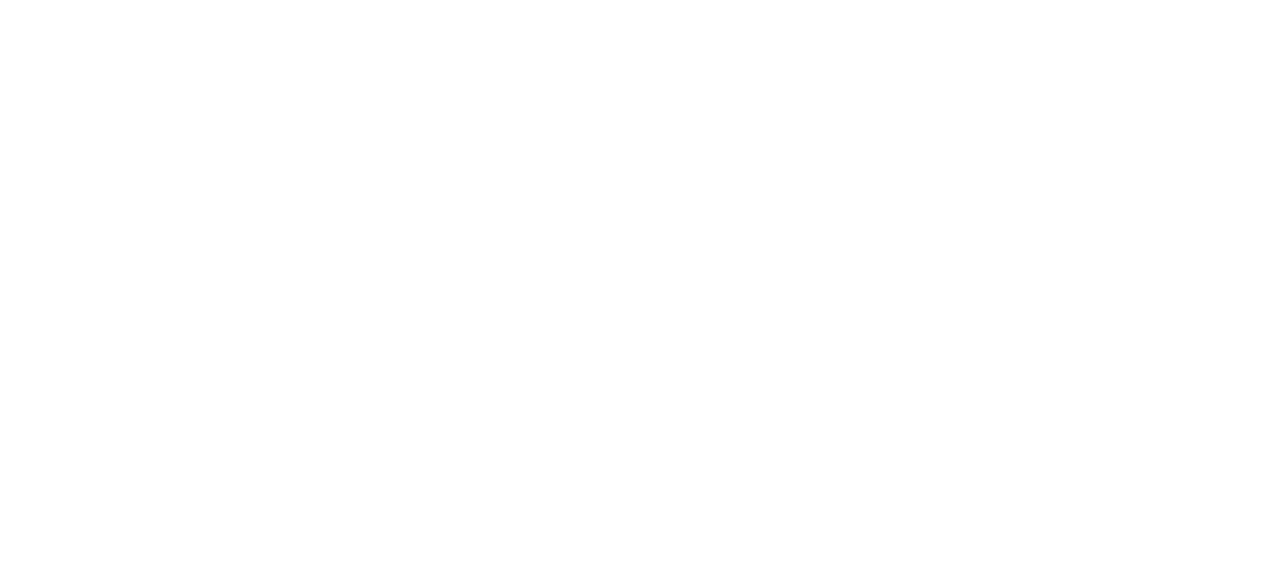
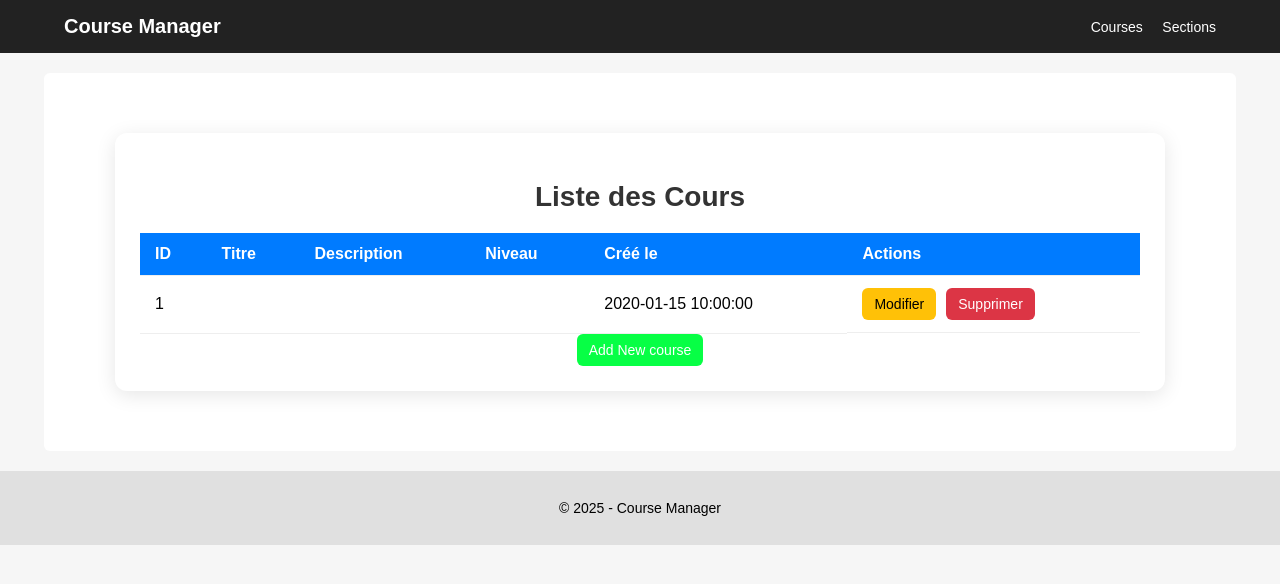
Before and after one commit to achrafelberkaoui/Mini-LMS-Partie-1, a PHP site: page /Project/courses_list.php in a window 1280 px wide. Before the commit the part shown is empty. Shown: the top 584 px of the page. Run offline with PHP 8.4, Linux system fonts and the light colour scheme; tables that the repository leaves empty or names only in its code hold one stand-in row (values such as "Sample post"); data that the repository does not hold is empty.

Commit message:
ajout de l'affichage des cours depuis la base de données

```diff
--- a/Project/courses_list.php
+++ b/Project/courses_list.php
@@ -0,0 +1,47 @@
+<?php
+include "config.php";
+include "header.php";
+
+$sql = 'SELECT * FROM courses ';
+$resul = mysqli_query($connec, $sql);
+$element = mysqli_fetch_all($resul, MYSQLI_ASSOC);
+
+?>
+<section class="courses-container">
+    <h2>Liste des Cours</h2>
+    <table class="courses-table">
+        <thead>
+            <tr>
+                <th>ID</th>
+                <th>Titre</th>
+                <th>Description</th>
+                <th>Niveau</th>
+                <th>Créé le</th>
+                <th>Actions</th>
+            </tr>
+        </thead>
+
+        <tbody>
+        <?php foreach($element as $ele){ ?>
+            <tr>
+                <td><?= $ele['id'] ?></td>
+                <td><?= $ele['Title'] ?></td>
+                <td><?= $ele['Description'] ?></td>
+                <td><?= $ele['Niveau'] ?></td>
+                <td><?= $ele['created_at'] ?></td>
+                <td class="actions">
+                    <button class="edit-btn">Modifier</button>
+                    <button class="delete-btn">Supprimer</button>
+                </td>
+            </tr>
+        <?php };?>
+        </tbody>
+    </table>
+    <div class="countainer-btn-delet">
+    <button class="add-btn">Add New course</button>
+    </div>
+</section>
+
+<?php
+include "footer.php";
+?>
--- a/assets/style.css
+++ b/assets/style.css
@@ -45,7 +45,99 @@ body {
 .footer {
     text-align: center;
     padding: 15px 0;
-    margin-top: 20px;
+    margin-bottom: 10px;
     background: #e0e0e0;
     font-size: 14px;
 }
+.courses-container {
+    width: 90%;
+    max-width: 1000px;
+    margin: 40px auto;
+    background: #fff;
+    padding: 25px;
+    border-radius: 12px;
+    box-shadow: 0 4px 20px rgba(0,0,0,0.1);
+}
+
+.courses-container h2 {
+    margin-bottom: 20px;
+    text-align: center;
+    font-size: 28px;
+    color: #333;
+}
+
+.courses-table {
+    width: 100%;
+    border-collapse: collapse;
+    font-size: 16px;
+}
+
+.courses-table thead {
+    background: #007bff;
+    color: #fff;
+}
+
+.courses-table th,
+.courses-table td {
+    padding: 12px 15px;
+    border-bottom: 1px solid #eee;
+    text-align: left;
+}
+
+.courses-table tr:hover {
+    background: #f5f8ff;
+    color: #000;
+}
+
+.actions {
+    display: flex;
+    gap: 10px;
+}
+.countainer-btn-delet{
+    display: flex;
+    justify-content: center;
+    align-content: center;
+
+
+}
+
+.edit-btn,
+.delete-btn,
+.add-btn {
+    padding: 8px 12px;
+    border: none;
+    border-radius: 6px;
+    cursor: pointer;
+    font-size: 14px;
+}
+.add-btn{
+    background: #07ff45;
+    color: #ffffff;
+}
+.edit-btn {
+    background: #ffc107;
+    color: #000;
+}
+
+.edit-btn:hover {
+    background: #e0a800;
+}
+
+.delete-btn {
+    background: #dc3545;
+    color: #fff;
+}
+
+.delete-btn:hover {
+    background: #bb2d3b;
+}
+@media (max-width: 600px) {
+    .courses-table th, .courses-table td {
+        font-size: 14px;
+        padding: 10px;
+    }
+
+    .actions {
+        flex-direction: column;
+    }
+}
```
Also changed, not shown: Project/section_by_course.php (added).
